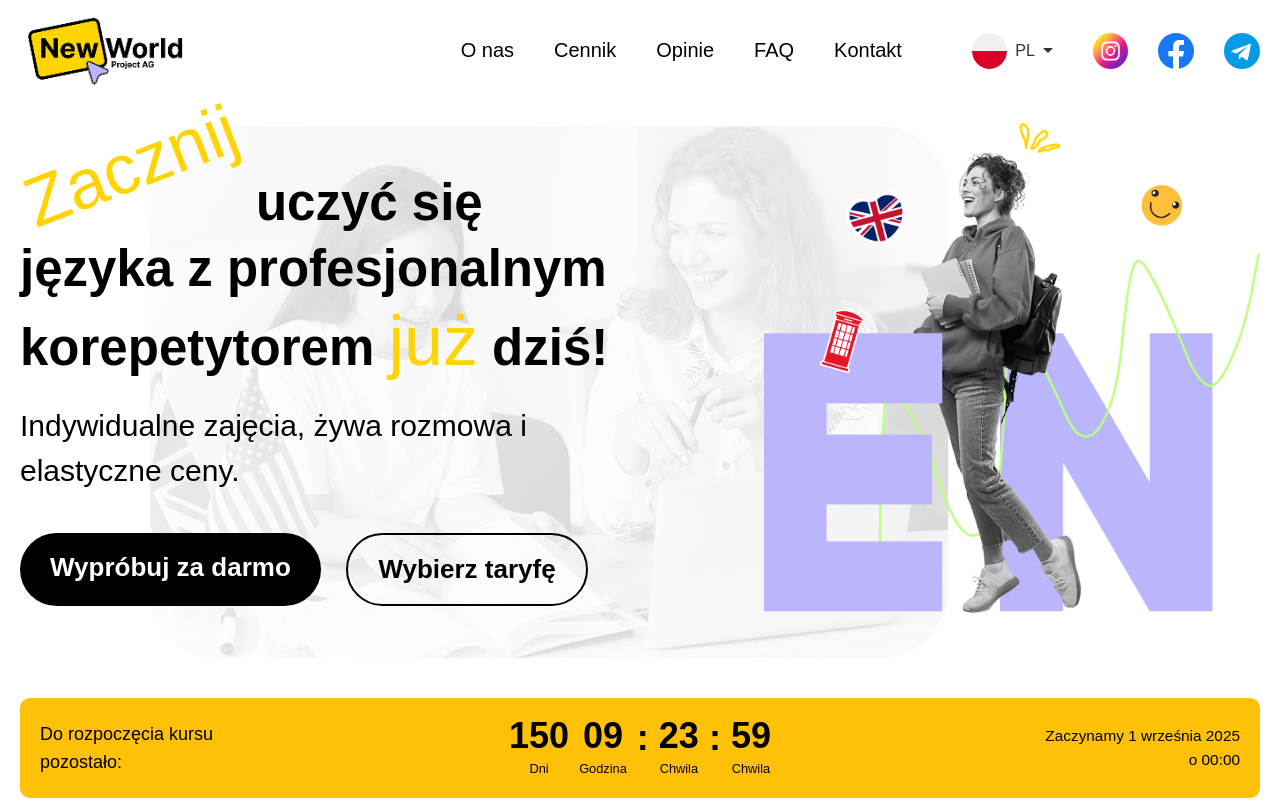
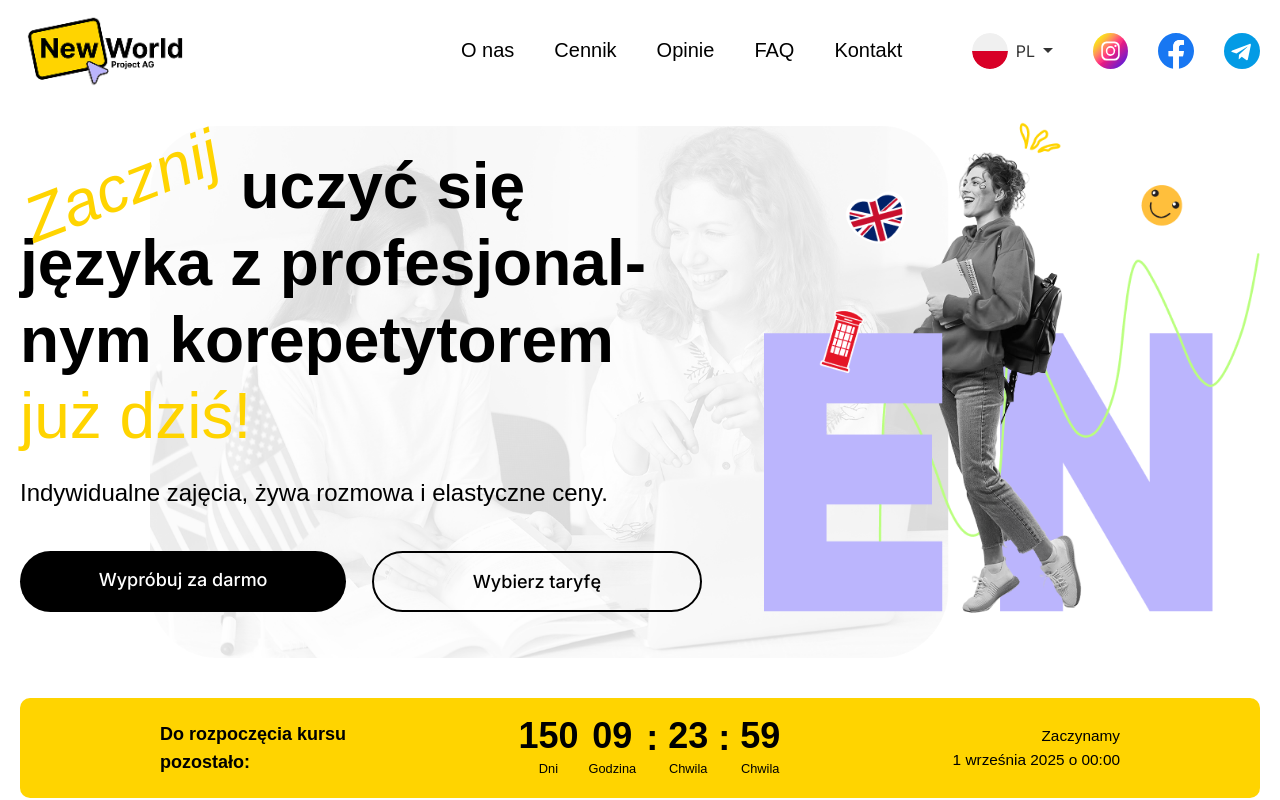
Before and after one commit to xPhoenixUAx/new-world, a plain HTML site: page index.html in a window 1280 px wide. Drawn offline with Linux system fonts and the light colour scheme; a web font is replaced by a local one.

Commit message:
lang-hero

```diff
--- a/components/header/header.css
+++ b/components/header/header.css
@@ -127,7 +127,8 @@
     position: absolute;
     top: calc(100% + 0.4em);
     left: 0;
-    border: 1px solid #ddd;
+    background: #fff;
+
     border-radius: 4px;
     list-style: none;
     padding: 0.5em 0;
--- a/components/header/header.js
+++ b/components/header/header.js
@@ -2,8 +2,19 @@ function applyTranslations(lang) {
   const elements = document.querySelectorAll('[data-translate-key]');
   elements.forEach(element => {
       const key = element.getAttribute('data-translate-key');
+
+      // Якщо елемент має дочірні елементи з data-translate-key, пропускаємо його
+      if (element.querySelector('[data-translate-key]')) return;
+
+      // Перекладаємо текст, зберігаючи HTML-теги
       if (translations[lang] && translations[lang][key]) {
-        element.textContent = translations[lang][key];
+          // Якщо це елемент img, перекладаємо атрибут alt
+          if (element.tagName === 'IMG') {
+              element.setAttribute('alt', translations[lang][key]);
+          } else {
+              // Для інших елементів використовуємо innerHTML, щоб зберегти теги
+              element.innerHTML = translations[lang][key];
+          }
       }
   });
 }
--- a/index.html
+++ b/index.html
@@ -6,11 +6,9 @@
     <link rel="stylesheet" href="/src/css/base.css" />
     <link rel="stylesheet" href="/src/css/reset.css" />
     <link rel="stylesheet" href="/src/css/main/hero.css" />
-    <link
-      href="https://db.onlinewebfonts.com/c/c02d97eb2b2899bdb0d87b182a64333d?family=Metropolis-Regular"
-      rel="stylesheet"
-      type="text/css"
-    />
+    <link rel="preconnect" href="https://fonts.googleapis.com">
+    <link rel="preconnect" href="https://fonts.gstatic.com" crossorigin>
+    <link href="https://fonts.googleapis.com/css2?family=Inter:ital,opsz,wght@0,14..32,100..900;1,14..32,100..900&display=swap" rel="stylesheet">
     <title>New World</title>
   </head>
   <body>
@@ -20,80 +18,51 @@
                 <div class="hero__inner">
                     <div class="hero__content">
                         <h1 class="hero__title" data-translate-key="hero_title">
-                <span class="highlight">Zacznij</span> uczyć się języka z
-                profesjonalnym korepetytorem
-                <span class="highlight_2">już</span> dziś!
+                            <span class="highlight" data-translate-key="hero_title_highlight">Zacznij</span> uczyć się języka z profesjonalnym korepetytorem <span class="highlight_2" data-translate-key="hero_title_highlight_2">już dziś!</span>
                         </h1>
                         <p class="hero__subtitle" data-translate-key="hero_subtitle">
                             Indywidualne zajęcia, żywa rozmowa i elastyczne ceny.
                         </p>
                         <div class="hero__buttons">
-                <a
-                  href="#"
-                  class="hero__button hero__button--primary"
-                  data-translate-key="hero_button_free"
-                >
+                            <a href="#" class="hero__button hero__button--primary" data-translate-key="hero_button_free">
                                 Wypróbuj za darmo
                             </a>
-                <a
-                  href="#"
-                  class="hero__button hero__button--secondary"
-                  data-translate-key="hero_button_plan"
-                >
+                            <a href="#" class="hero__button hero__button--secondary" data-translate-key="hero_button_plan">
                                 Wybierz taryfę
                             </a>
                         </div>
                     </div>
                     <div class="hero__image">
-              <img src="/src/img/desk/hero-img-big.png" alt="Hero Image" />
+                        <img src="/src/img/desk/hero-img-big.png" alt="Hero Image" data-translate-key="hero_image_alt">
                     </div>
                 </div>
                 <div class="hero__timer">
                     <div class="hero__timer-content">
                         <p class="hero__timer-text" data-translate-key="hero_timer_text">
-                Do rozpoczęcia kursu pozostało:
+                            Do rozpoczęcia kursu <br> pozostało:
                         </p>
                         <div class="hero__timer-countdown">
                             <div class="hero__timer-block">
                                 <span class="hero__timer-value" id="days">150</span>
-                  <span
-                    class="hero__timer-label"
-                    data-translate-key="hero_timer_days"
-                    >Dni</span
-                  >
+                                <span class="hero__timer-label" data-translate-key="hero_timer_days">Dni</span>
                             </div>
                             <div class="hero__timer-block">
                                 <span class="hero__timer-value" id="hours">10</span>
-                  <span
-                    class="hero__timer-label"
-                    data-translate-key="hero_timer_hours"
-                    >Godzina</span
-                  >
+                                <span class="hero__timer-label" data-translate-key="hero_timer_hours">Godzina</span>
                             </div>
                             <span class="hero__timer-separator">:</span>
                             <div class="hero__timer-block">
                                 <span class="hero__timer-value" id="minutes">01</span>
-                  <span
-                    class="hero__timer-label"
-                    data-translate-key="hero_timer_minutes"
-                    >Chwila</span
-                  >
+                                <span class="hero__timer-label" data-translate-key="hero_timer_minutes">Chwila</span>
                             </div>
                             <span class="hero__timer-separator">:</span>
                             <div class="hero__timer-block">
                                 <span class="hero__timer-value" id="seconds">00</span>
-                  <span
-                    class="hero__timer-label"
-                    data-translate-key="hero_timer_seconds"
-                    >Chwila</span
-                  >
+                                <span class="hero__timer-label" data-translate-key="hero_timer_seconds">Chwila</span>
                             </div>
                         </div>
-              <p
-                class="hero__timer-start"
-                data-translate-key="hero_timer_start"
-              >
-                Zaczynamy 1 września 2025 o 00:00
+                        <p class="hero__timer-start" data-translate-key="hero_timer_start">
+                            Zaczynamy <br> 1 września 2025 o 00:00
                         </p>
                     </div>
                 </div>
--- a/src/css/base.css
+++ b/src/css/base.css
@@ -15,10 +15,10 @@
 }
 
 :root {
-  --font-family: "Metropolis-Regular", sans-serif;
+  --font-family: "Inter", sans-serif;
   --second-family: "Inter", sans-serif;
   --third-family: "Lifehack", sans-serif;
-  --fourth-family: "Metropolis-Regular", sans-serif;
+  --fourth-family: "Inter", sans-serif;
 }
 h1,
 h2,
--- a/src/css/main/hero.css
+++ b/src/css/main/hero.css
@@ -1,51 +1,67 @@
+
 .hero {
   position: relative;
   color: #000;
   overflow: hidden;
+  width: 100%;
+
+}
+
+.container {
+  width: 100%;
+  max-width: 1200px;
+  margin: 0 auto;
+  padding: 0 15px;
 }
 
 .hero__inner {
   display: flex;
-  background: url("/src/img/desk/hero-bg-big.png") no-repeat center/cover;
+  background: url('/src/img/desk/hero-bg-big.png') no-repeat center/cover;
   justify-content: space-between;
   align-items: center;
   position: relative;
   z-index: 2;
   border-radius: 20px;
+  width: 100%;
 }
 
 .hero__content {
-  max-width: 50%;
+  max-width: 55%;
+  width: 100%;
 }
 
 .hero__title {
   font-family: sans-serif;
-  font-size: 51px;
+  font-size: clamp(36px, 5vw, 64px);
   font-weight: 700;
   line-height: 1.2;
   margin-bottom: 20px;
+  word-break: break-word;
+  hyphens: auto;
 }
 
 .highlight {
+  color: #ffd400;
   font-family: var(--third-family);
-  font-weight: 500;
-  font-size: 70px;
-  color: #ffd400;
+  font-weight: 400;
+  font-style: italic;
   transform-origin: center;
   transform: rotate(-21deg);
   display: inline-block;
-  position: relative;
-  top: -30px;
 }
+
 .highlight_2 {
   font-family: var(--third-family);
   font-weight: 500;
-  font-size: 70px;
+  font-size: clamp(36px, 5vw, 70px);
   color: #ffd400;
+  display: inline-block;
 }
+
 .hero__subtitle {
+  font-family: sans-serif;
+  font-size: clamp(18px, 2vw, 24px);
   font-weight: 400;
-  font-size: 30px;
   line-height: 1.5;
   margin-bottom: 40px;
 }
@@ -53,16 +69,19 @@
 .hero__buttons {
   display: flex;
   gap: clamp(15px, 2vw, 30px);
+  width: 100%;
 }
 
 .hero__button {
   display: inline-block;
   padding: clamp(10px, 1.5vw, 15px) clamp(20px, 3vw, 30px);
-  font-size: 26px;
-  font-weight: 600;
+  font-size: clamp(16px, 1.5vw, 18px);
+  font-weight: 500;
   text-decoration: none;
   border-radius: 50px;
   transition: background-color 0.3s ease, color 0.3s ease;
+  flex: 1;
+  text-align: center;
 }
 
 .hero__button--primary {
@@ -87,6 +106,7 @@
 
 .hero__image {
   max-width: 40%;
+  width: 100%;
 }
 
 .hero__image img {
@@ -96,7 +116,7 @@
 }
 
 .hero__timer {
-  background-color: #ffc107;
+  background-color: #ffd400;
   padding: clamp(15px, 2vw, 20px);
   border-radius: 10px;
   text-align: center;
@@ -109,12 +129,13 @@
   justify-content: space-between;
   align-items: center;
   flex-wrap: wrap;
+  padding: 0 120px;
 }
 
 .hero__timer-text {
+  font-family: 'Metropolis', sans-serif;
   font-size: clamp(16px, 1.5vw, 18px);
-  font-weight: 500;
-  max-width: 200px;
+  font-weight: 700;
   text-align: left;
 }
 
@@ -132,18 +153,21 @@
 }
 
 .hero__timer-value {
+  font-family: 'Metropolis', sans-serif;
   font-size: clamp(24px, 3vw, 36px);
   font-weight: 700;
   line-height: 1;
 }
 
 .hero__timer-label {
+  font-family: 'Metropolis', sans-serif;
   font-size: clamp(12px, 1vw, 14px);
-  font-weight: 400;
+  font-weight: 300;
   margin-top: 5px;
 }
 
 .hero__timer-separator {
+  font-family: 'Metropolis', sans-serif;
   font-size: clamp(24px, 3vw, 36px);
   font-weight: 700;
   line-height: 1;
@@ -155,16 +179,15 @@
 }
 
 .hero__timer-start {
+  font-family: 'Metropolis', sans-serif;
   font-size: clamp(14px, 1.2vw, 16px);
-  font-weight: 400;
+  font-weight: 300;
   max-width: 200px;
   text-align: right;
 }
 
 @media (max-width: 768px) {
-  .hero {
-    padding: 60px 0;
-  }
+
 
   .hero__inner {
       flex-direction: column;
@@ -175,18 +198,7 @@
   .hero__content {
       max-width: 100%;
   }
-  .highlight {
-    font-weight: 500;
-    font-size: 34px;
-    transform-origin: center;
-    transform: rotate(-19deg);
-    display: inline-block;
-    position: relative;
-    top: -30px;
-  }
-  .highlight_2 {
-    font-size: 34px;
-  }
+
   .hero__title {
       font-size: clamp(28px, 4vw, 36px);
   }
@@ -201,8 +213,9 @@
   }
 
   .hero__button {
-    padding: 10px 20px;
+      padding: clamp(10px, 1.5vw, 15px) clamp(20px, 3vw, 30px);
       font-size: 16px;
+      width: 100%;
   }
 
   .hero__image {
@@ -218,6 +231,7 @@
   .hero__timer-content {
       flex-direction: column;
       gap: 10px;
+      padding: 0 20px;
   }
 
   .hero__timer-text {
@@ -261,7 +275,7 @@
   }
 
   .hero__button {
-    padding: 8px 15px;
+      padding: clamp(8px, 1.5vw, 12px) clamp(15px, 3vw, 20px);
       font-size: 14px;
   }
 
--- a/src/js/translations.js
+++ b/src/js/translations.js
@@ -8,7 +8,20 @@ const translations = {
       contact: "Kontakt",
       welcome: "Witamy w New World",
       description: "Twoje miejsce na najlepsze usługi i informacje.",
-      learn_more: "Dowiedz się więcej"
+      learn_more: "Dowiedz się więcej",
+      hero_title: "Zacznij uczyć się języka z profesjonalnym korepetytorem już dziś!",
+        hero_title_highlight: "Zacznij",
+        hero_title_highlight_2: "już dziś!",
+        hero_subtitle: "Indywidualne zajęcia, żywa rozmowa i elastyczne ceny.",
+        hero_button_free: "Wypróbuj za darmo",
+        hero_button_plan: "Wybierz taryfę",
+        hero_image_alt: "Hero Image",
+        hero_timer_text: "Do rozpoczęcia kursu<br> pozostało:",
+        hero_timer_days: "Dni",
+        hero_timer_hours: "Godzina",
+        hero_timer_minutes: "Chwila",
+        hero_timer_seconds: "Chwila",
+        hero_timer_start: "Zaczynamy<br>1 września 2025 o 00:00"
     },
     uk: {
       header: "Заголовок",
@@ -19,7 +32,20 @@ const translations = {
       contact: "Контакти",
       welcome: "Ласкаво просимо до New World",
       description: "Ваше місце для найкращих послуг та інформації.",
-      learn_more: "Дізнатися більше"
+      learn_more: "Дізнатися більше",
+      hero_title: "Починай вчити мову з професійним репетитором вже сьогодні!",
+        hero_title_highlight: "Починай",
+        hero_title_highlight_2: "вже сьогодні!",
+        hero_subtitle: "Індивідуальні заняття, жива розмова та гнучкі ціни.",
+        hero_button_free: "Спробуй безкоштовно",
+        hero_button_plan: "Обери тариф",
+        hero_image_alt: "Зображення героя",
+        hero_timer_text: "До початку курсу <br>залишилося:",
+        hero_timer_days: "Дні",
+        hero_timer_hours: "Години",
+        hero_timer_minutes: "Хвилини",
+        hero_timer_seconds: "Секунди",
+        hero_timer_start: "Починаємо<br>1 вересня 2025 о 00:00"
     },
     ru: {
       header: "Заголовок",
@@ -30,7 +56,20 @@ const translations = {
       contact: "Контакты",
       welcome: "Добро пожаловать в New World",
       description: "Ваше место для лучших услуг и информации.",
-      learn_more: "Узнать больше"
+      learn_more: "Узнать больше",
+      hero_title: "Начинай учить язык с профессиональным репетитором уже сегодня!",
+        hero_title_highlight: "Начинай",
+        hero_title_highlight_2: "уже сегодня!",
+        hero_subtitle: "Индивидуальные занятия, живая беседа и гибкие цены.",
+        hero_button_free: "Попробуй бесплатно",
+        hero_button_plan: "Выбери тариф",
+        hero_image_alt: "Изображение героя",
+        hero_timer_text: "До начала курса <br>осталось:",
+        hero_timer_days: "Дни",
+        hero_timer_hours: "Часы",
+        hero_timer_minutes: "Минуты",
+        hero_timer_seconds: "Секунды",
+        hero_timer_start: "Начинаем<br>1 сентября 2025 в 00:00"
     },
     en: {
       header: "Header",
@@ -41,6 +80,19 @@ const translations = {
       contact: "Contact",
       welcome: "Welcome to New World",
       description: "Your place for the best services and information.",
-      learn_more: "Learn More"
+      learn_more: "Learn More",
+      hero_title: "Start learning a language with a professional tutor today!",
+        hero_title_highlight: "Start",
+        hero_title_highlight_2: "today!",
+        hero_subtitle: "Individual lessons, live conversation, and flexible pricing.",
+        hero_button_free: "Try for free",
+        hero_button_plan: "Choose a plan",
+        hero_image_alt: "Hero Image",
+        hero_timer_text: "Time left until the course<br> starts:",
+        hero_timer_days: "Days",
+        hero_timer_hours: "Hours",
+        hero_timer_minutes: "Minutes",
+        hero_timer_seconds: "Seconds",
+        hero_timer_start: "We start on<br>September 1, 2025 at 00:00"
     }
   };
```
Also changed, not shown: 1 other file. Lines whose indentation alone changed are shown as unchanged.
